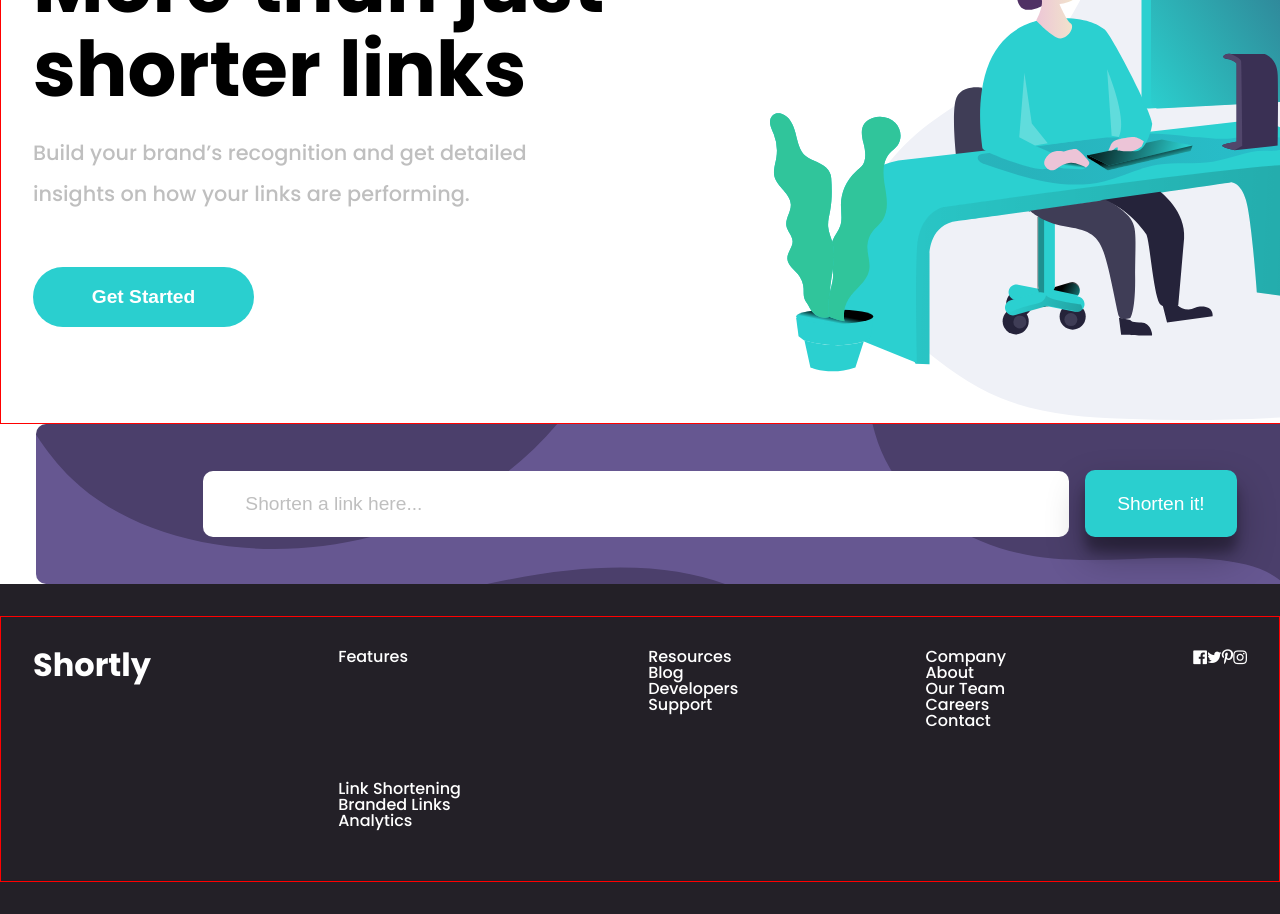
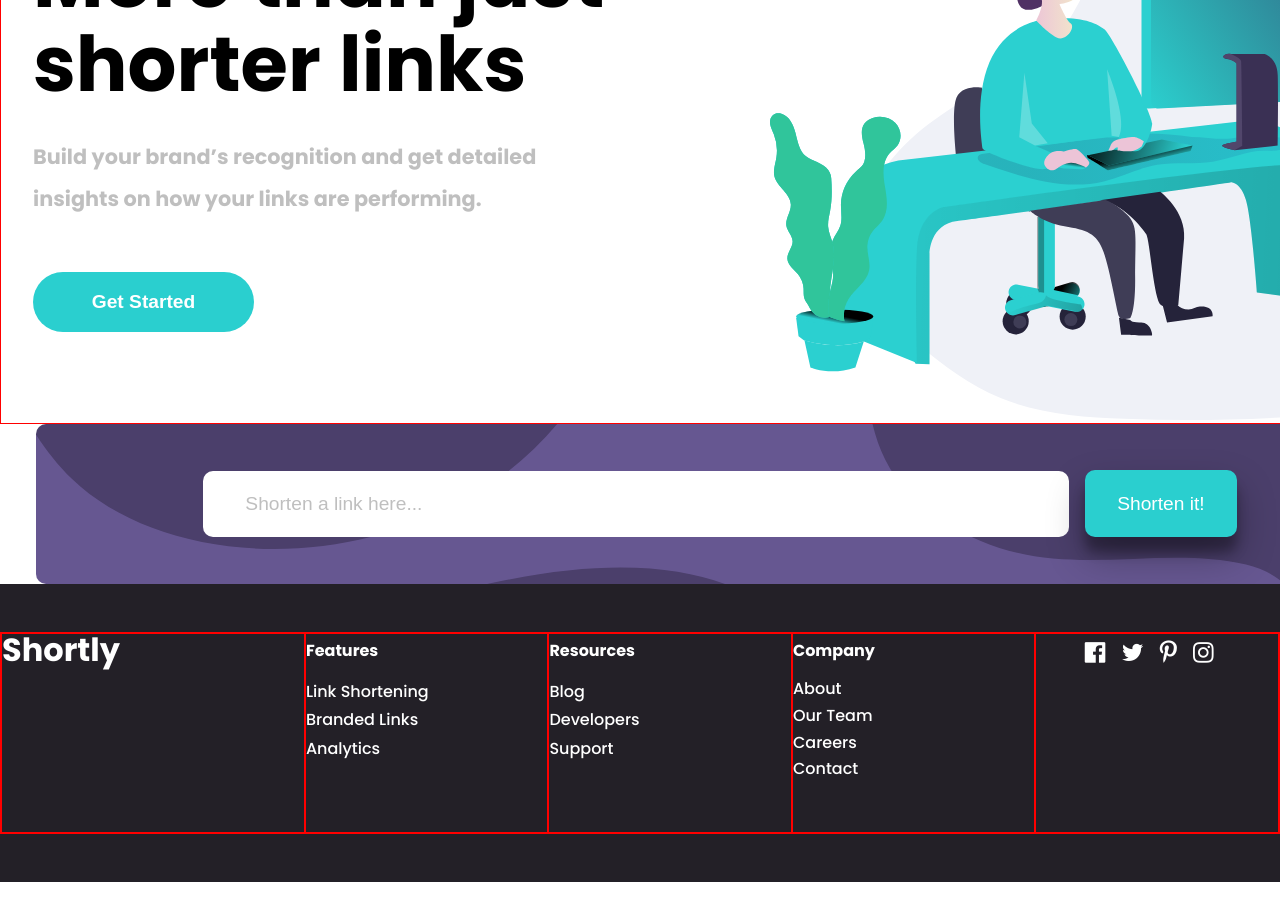
Before and after one commit to eralpkor/url-shortening, a React (Create React App) app: page / in a window 1280 px wide. Shown: the part 340-1254 px from the top of the page. After the commit the page ends 1222 px from the top, so only its background shows below. Built offline with nearby package versions, Linux system fonts and the light colour scheme.

Commit message:
Add footer component

```diff
--- a/src/components/Footer.css
+++ b/src/components/Footer.css
@@ -3,19 +3,27 @@
   align-items: center;
   width: 100%;
   background: #232027;
-  padding: 2rem 0;
+  padding: 3rem 0;
 }
 
-.Footer-inland {
+.Footer-inner {
   display: flex;
-  align-items: flex-start;
-  justify-content: space-between;
-  padding: 2rem 2rem;
+
   background: #232027;
   color: white;
   width: 1440px;
   height: 200px;
   margin: auto;
+
+  border: 1px solid red;
+}
+
+.Footer-top {
+  display: flex;
+  justify-content: space-between;
+  align-items: center;
+  width: 100%;
+
   border: 1px solid red;
 
 }
@@ -23,11 +31,58 @@
 .Footer-shortly {
   font-weight: 700;
   font-size: 2rem;
+  width: 25%;
+
+  border: 1px solid red;
 }
 
 .Footer-features {
   display: flex;
   flex-direction: column;
-  justify-content: space-between;
-  height: 90%;
+  width: 20%;
+
+  border: 1px solid red;
+
 }
+
+h4 {
+  font-weight: 700;
+  padding-top: 0.6rem;
+  flex-grow: 0.2;
+}
+
+h6 {
+  flex-grow: 0.1;
+}
+
+.Footer-resources {
+  display: flex;
+  flex-direction: column;
+  width: 20%;
+
+  border: 1px solid red;
+}
+
+.Footer-company {
+  display: flex;
+  flex-direction: column;
+  width: 20%;
+
+  border: 1px solid red;
+}
+
+.Footer-social {
+  width: 120px;
+  display: flex;
+  justify-content: center;
+  width: 20%;
+  font-size: 1.5rem;
+  padding-top: 0.4rem;
+
+
+  border: 1px solid red;
+}
+
+.Footer-social i {
+  flex-grow: 0.1;
+}
--- a/src/components/Footer.jsx
+++ b/src/components/Footer.jsx
@@ -5,27 +5,22 @@ import './Footer.css';
 class Footer extends React.Component {
   render() {
     return (
-      <div className='Footer'>
-        <div className="Footer-inland">
+      <div className="Footer">
+        <div className="Footer-inner">
           <div className="Footer-shortly">
             <h1>Shortly</h1>
           </div>
           <div className="Footer-features">
             <h4>Features</h4>
-            <div>
-              <h6>Link Shortening</h6>
-              <h6>Branded Links</h6>
-              <h6>Analytics</h6>
-            </div>
-
-
+            <h6>Link Shortening</h6>
+            <h6>Branded Links</h6>
+            <h6>Analytics</h6>
           </div>
           <div className="Footer-resources">
             <h4>Resources</h4>
             <h6>Blog</h6>
             <h6>Developers</h6>
             <h6>Support</h6>
-
           </div>
           <div className="Footer-company">
             <h4>Company</h4>
@@ -42,6 +37,7 @@ class Footer extends React.Component {
           </div>
         </div>
       </div>
+
     )
   }
 }
```
